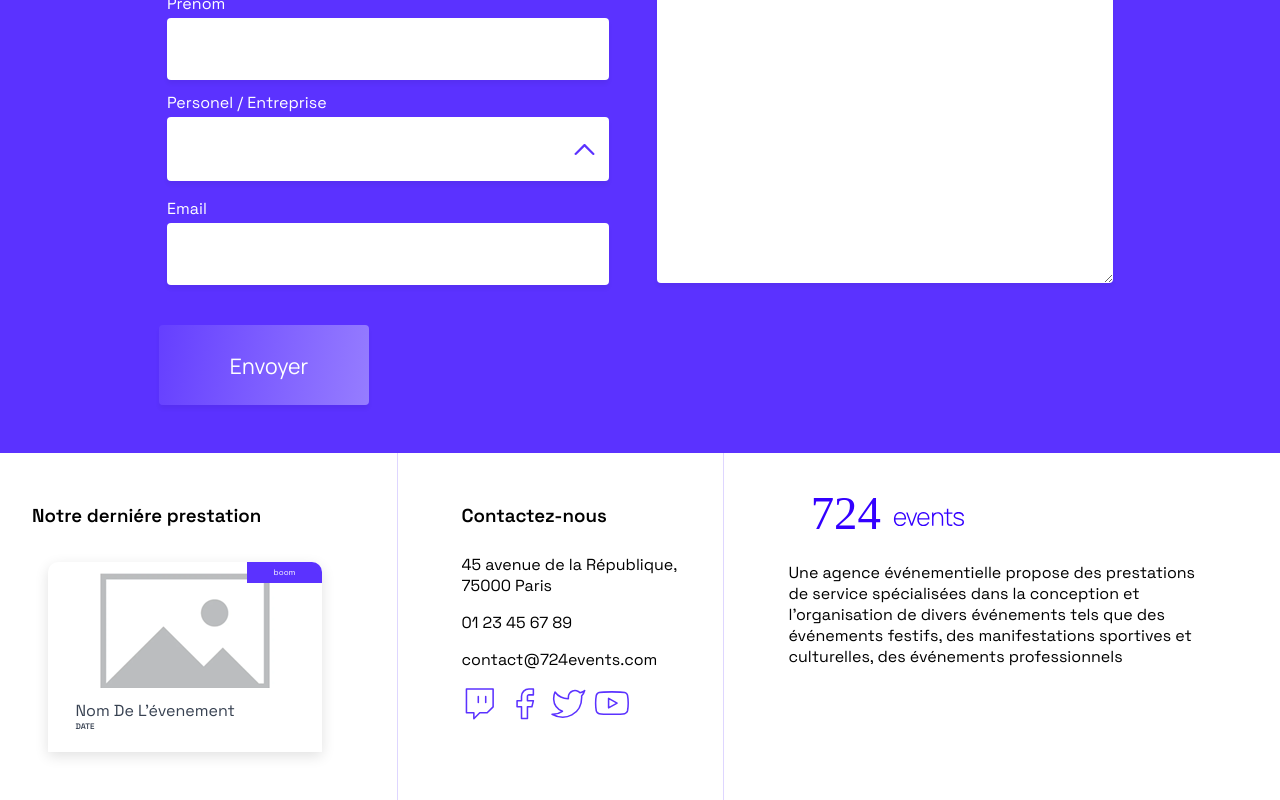
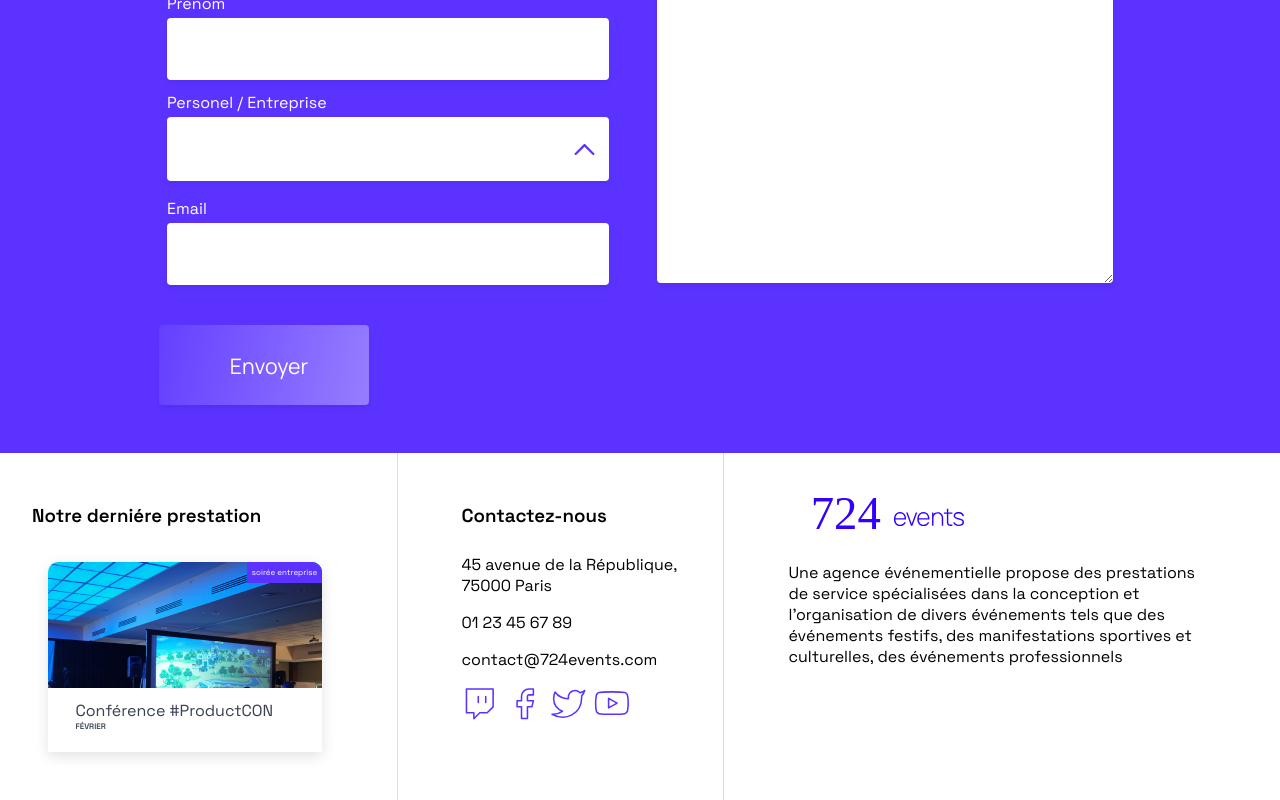
Before and after one commit to Iskandar835/724-events, a React (Create React App) app: page / in a window 1280 px wide. Shown: the part 5660-6460 px from the top of the page. Built offline with nearby package versions, Linux system fonts and the light colour scheme.

Commit message:
Card (derniere prestation) entierement fonctionnel avec l'ajout du component FooterCard/ optimisation defaultprops de EventsCard/ DataContext en cours d'experimentation

```diff
--- a/src/components/EventCard/index.js
+++ b/src/components/EventCard/index.js
@@ -38,11 +38,11 @@ EventCard.propTypes = {
 
 EventCard.defaultProps = {
   imageSrc: "/images/image_par_defaut.png",
-  imageAlt: "image",
+  imageAlt: "image de l'evenement",
   periode: "date",
   title: "Nom de l'évenement",
-  small: false,
-  label: "ok"
+  label: "type d'évenement",
+  small: false
 }
 
 export default EventCard;
--- /dev/null
+++ b/src/components/FooterCard/index.js
@@ -0,0 +1,28 @@
+import EventCard from "../EventCard";
+import { useData } from "../../contexts/DataContext";
+
+
+function FooterCard () {
+    const { data, error } = useData()
+    const lastEvent = data?.events[data.events.length - 1]
+
+    if (error) {
+        return <div>Error: {error.message}</div>;
+      }
+
+      if (!data) {
+        return <div>Loading...</div>;
+      }
+
+    return(
+        <EventCard
+          imageSrc={lastEvent.cover}
+          title={lastEvent.title}
+          periode={lastEvent.periode.substring(9)}
+          label= {lastEvent.type}
+          small
+        />
+    )
+}
+
+export default FooterCard
--- a/src/pages/Home/index.js
+++ b/src/pages/Home/index.js
@@ -1,6 +1,6 @@
 import Menu from "../../containers/Menu";
 import ServiceCard from "../../components/ServiceCard";
-import EventCard from "../../components/EventCard";
+import FooterCard from "../../components/FooterCard";
 import PeopleCard from "../../components/PeopleCard";
 
 import "./style.scss";
@@ -10,10 +10,9 @@ import Logo from "../../components/Logo";
 import Icon from "../../components/Icon";
 import Form from "../../containers/Form";
 import Modal from "../../containers/Modal";
-import { useData } from "../../contexts/DataContext";
 
-const Page = () => {
-  const {last} = useData()
+
+function Page () {
   return <>
     <header>
       <Menu />
@@ -116,13 +115,7 @@ const Page = () => {
     <footer className="row">
       <div className="col presta">
         <h3>Notre derniére prestation</h3>
-        <EventCard
-          imageSrc={last?.cover}
-          title={last?.title}
-          date={new Date(last?.date)}
-          small
-          label="boom"
-        />
+          <FooterCard />
       </div>
       <div className="col contact">
         <h3>Contactez-nous</h3>
```
Also changed, not shown: src/contexts/DataContext/index.js (+44 -44 lines), algo.txt.
